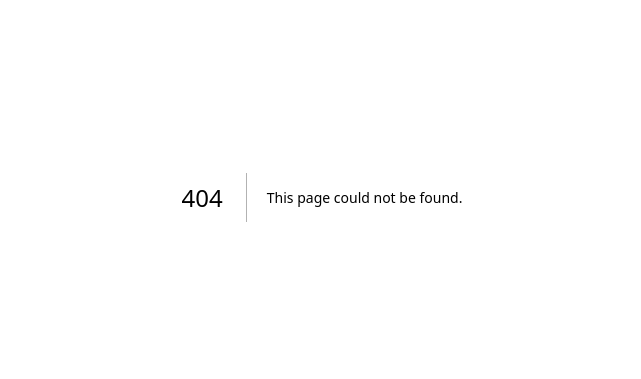
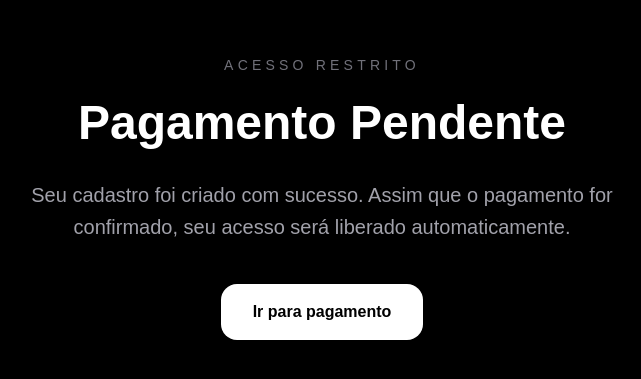
Before and after one commit to camymagini-sudo/da-base-ao-topo, a Next.js app: page /payment-pending in a window 1280 px wide. Before the commit this address had no page. Shown: the part 203-582 px from the top of the page, without its empty margins (318-959 px from the left). Built offline with nearby package versions, Linux system fonts and the light colour scheme.

Commit message:
Create page.js

```diff
--- /dev/null
+++ b/app/payment-pending/page.js
@@ -0,0 +1,34 @@
+"use client";
+
+export default function PaymentPendingPage() {
+  return (
+    <main className="min-h-screen bg-black text-white flex items-center justify-center px-6">
+
+      <div className="max-w-2xl text-center">
+
+        <p className="uppercase tracking-[0.3em] text-zinc-500 text-sm mb-6">
+          Acesso Restrito
+        </p>
+
+        <h1 className="text-5xl font-bold mb-8">
+          Pagamento Pendente
+        </h1>
+
+        <p className="text-zinc-400 text-xl leading-relaxed mb-10">
+          Seu cadastro foi criado com sucesso.
+          Assim que o pagamento for confirmado,
+          seu acesso será liberado automaticamente.
+        </p>
+
+        <a
+          href="/checkout"
+          className="inline-flex bg-white text-black px-8 py-4 rounded-2xl font-semibold hover:bg-zinc-200 transition"
+        >
+          Ir para pagamento
+        </a>
+
+      </div>
+
+    </main>
+  );
+}
```
